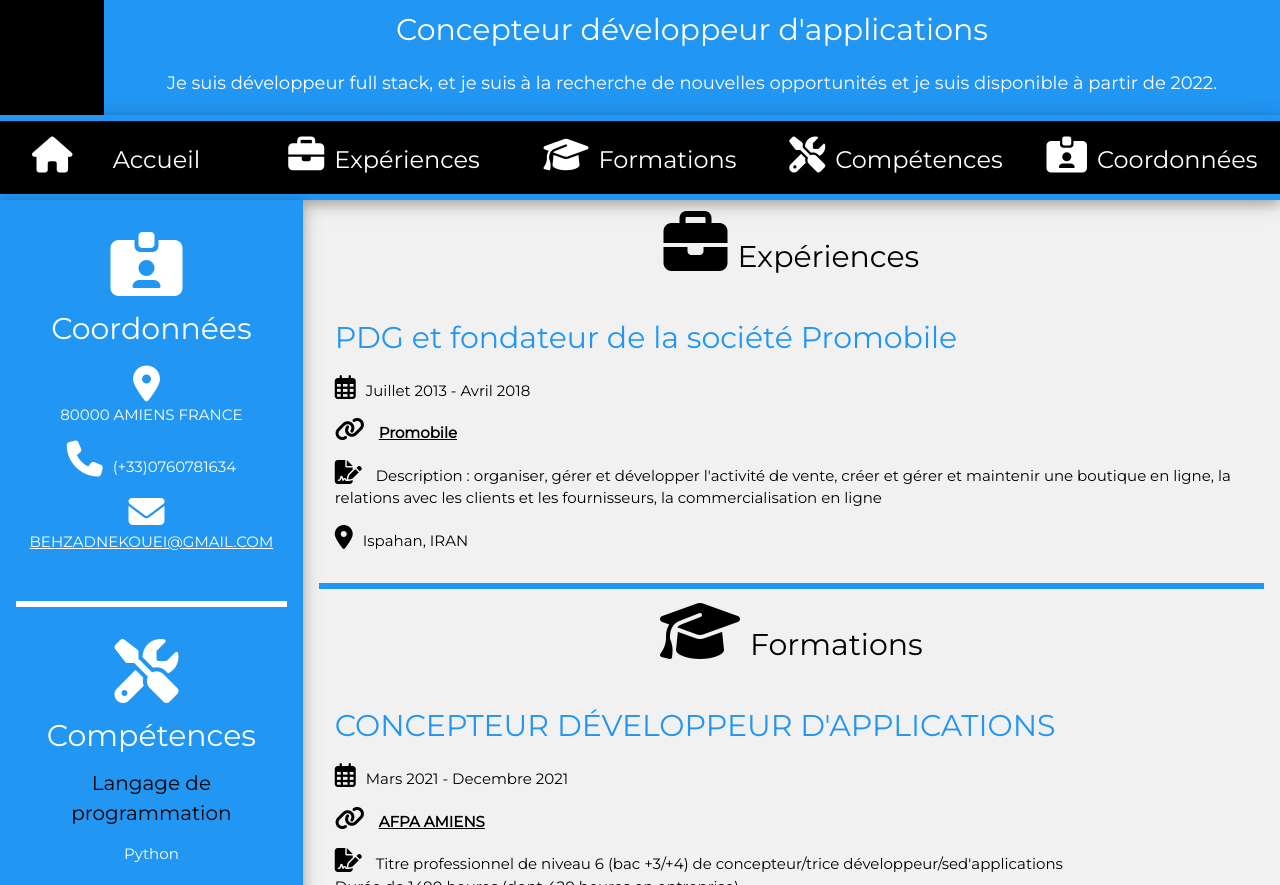
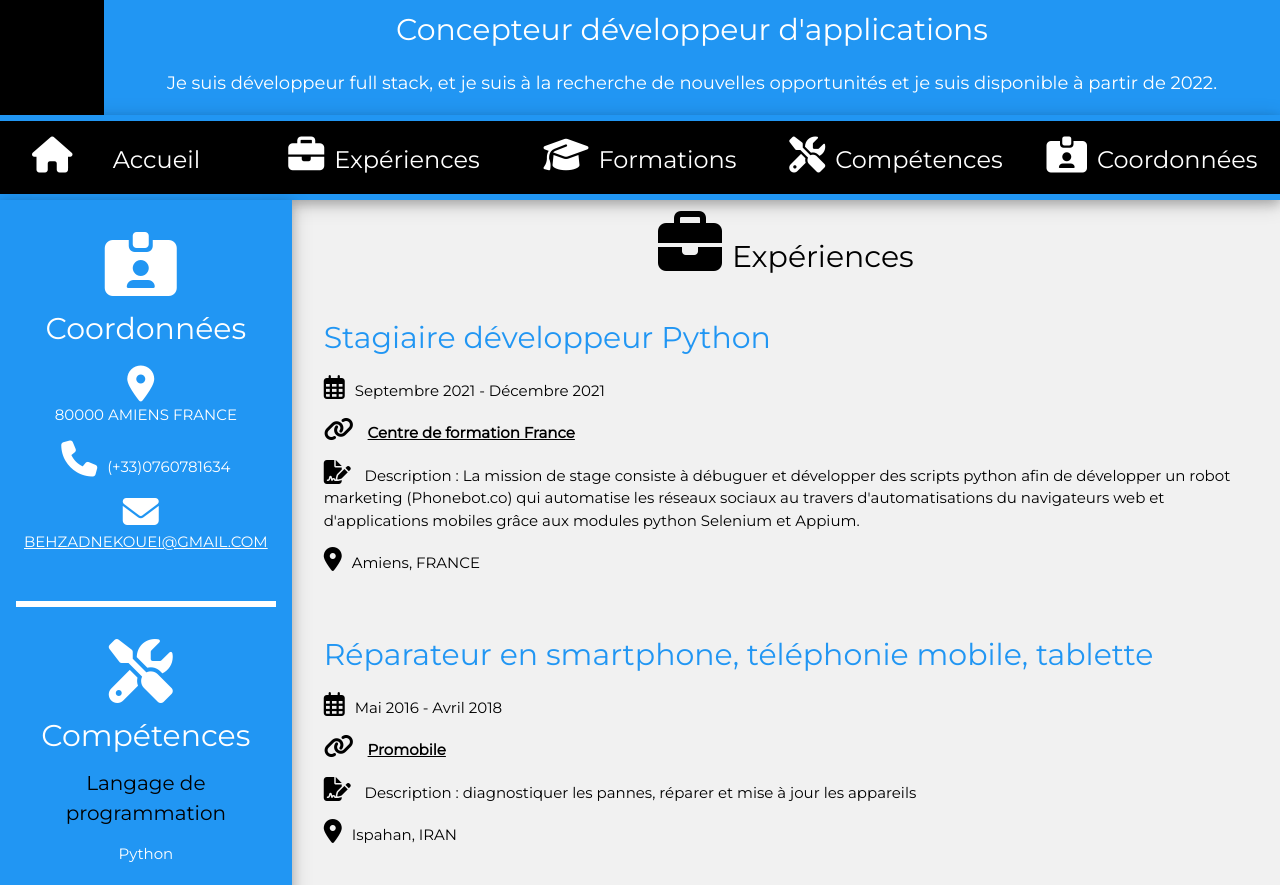
Before and after one commit to beneko/beneko.github.io, a plain HTML site: page index.html in a window 1280 px wide. Shown: the part 67-952 px from the top of the page. Drawn offline with nearby package versions, Linux system fonts and the light colour scheme.

Commit message:
update cv

```diff
--- a/index.html
+++ b/index.html
@@ -186,6 +186,8 @@
           <p>Java SE</p>
           <p>JUnit</p>
           <p>PHPUnit</p>
+          <p>Selenium</p>
+          <p>Appium</p>
 
           <h4 class="w3-text-black">API</h4>
           <p>API-Platform</p>
@@ -200,6 +202,8 @@
 
           <h4 class="w3-text-black"> SGBDR </h4>
           <p>MySQL / MariaDB</p>
+          <p>SQLite</p>
+
           <h4 class="w3-text-black">Compétences techniques</h4>
           <p>Git / GitHub / GitLab</p>
           <p>Responsive design</p>
@@ -254,14 +258,52 @@
         </div>
         <article class="w3-padding-16">
           <h2 class="w3-text-blue">
-            PDG et fondateur de la société Promobile
+            Stagiaire développeur Python
+          </h2>
+          <p>
+            <i class="w3-xlarge far fa-calendar-alt"></i>Septembre 2021 - Décembre 2021
+          </p>
+          <i class="w3-xlarge fas fa-link"></i>
+          <a href="https://centredeformationfrance.com/" title="Centre de formation France" target="_blank"
+            ><strong>Centre de formation France</strong></a>
+          <p>
+            <i class="w3-xlarge fas fa-file-signature"></i>
+            Description : La mission de stage consiste à débuguer et développer des
+            scripts python afin de développer un robot marketing
+            (Phonebot.co) qui automatise les réseaux sociaux au travers
+            d'automatisations du navigateurs web et d'applications mobiles
+            grâce aux modules python Selenium et Appium.
+          </p>
+          <p><i class="fa fa-map-marker w3-xlarge"></i>Amiens, FRANCE</p>
+        </article>
+        <article class="w3-padding-16">
+          <h2 class="w3-text-blue">
+            Réparateur en smartphone, téléphonie mobile, tablette
+          </h2>
+          <p>
+            <i class="w3-xlarge far fa-calendar-alt"></i>Mai 2016 - Avril
+            2018
+          </p>
+          <i class="w3-xlarge fas fa-link"></i>
+          <a href="https://promobile.ir/" title="promobile" target="_blank"
+            ><strong>Promobile</strong></a
+          >
+          <p>
+            <i class="w3-xlarge fas fa-file-signature"></i>
+            Description : diagnostiquer les pannes, réparer et mise à jour les appareils
+          </p>
+          <p><i class="fa fa-map-marker w3-xlarge"></i>Ispahan, IRAN</p>
+        </article>
+        <article class="w3-padding-16">
+          <h2 class="w3-text-blue">
+            Fondateur de la société Promobile
           </h2>
           <p>
             <i class="w3-xlarge far fa-calendar-alt"></i>Juillet 2013 - Avril
             2018
           </p>
           <i class="w3-xlarge fas fa-link"></i>
-          <a href="https://promobile.ir/" title="promobile"
+          <a href="https://promobile.ir/" title="promobile" target="_blank"
             ><strong>Promobile</strong></a
           >
           <p>
@@ -292,7 +334,7 @@
             <i class="w3-xlarge fas fa-link"></i>
             <a
               href="https://www.afpa.fr/formation-qualifiante/concepteur-developpeur-informatique"
-              title="AFPA AMIENS"
+              title="AFPA AMIENS" target="_blank"
               ><strong>AFPA AMIENS</strong></a
             >
             <p>
@@ -314,7 +356,7 @@
             <i class="w3-xlarge fas fa-link"></i>
             <a
               href="https://www.afpa.fr/formation-professionnalisante/techniques-de-base-du-developpement-d-applications"
-              title="AFPA AMIENS"
+              title="AFPA AMIENS" target="_blank"
               ><strong>AFPA AMIENS</strong></a
             >
             <p><i class="w3-xlarge fas fa-file-signature"></i>Formation professionnalisante<br />Durée : 8 semaines (280 h)</p>
@@ -329,7 +371,7 @@
             <i class="w3-xlarge fas fa-link"></i>
             <a
               href="https://candidat.pole-emploi.fr/formations/detail/3004128/true/true"
-              title="AIDEQ"
+              title="AIDEQ" target="_blank"
               ><strong>AIDEQ - Amiens</strong></a
             >
             <p><i class="w3-xlarge fas fa-file-signature"></i>
@@ -348,7 +390,7 @@
             <i class="w3-xlarge fas fa-link"></i>
             <a
               href="https://candidat.pole-emploi.fr/formations/detail/3004122/true/true"
-              title="AIDEQ"
+              title="AIDEQ" target="_blank"
               ><strong>AIDEQ - Amiens</strong></a
             >
             <p><i class="w3-xlarge fas fa-file-signature"></i>
@@ -366,7 +408,7 @@
             <i class="w3-xlarge fas fa-link"></i>
             <a
               href="https://fle.u-picardie.fr/"
-              title="Université de Picardie Jules Verne"
+              title="Université de Picardie Jules Verne" target="_blank"
               ><strong>Université de Picardie Jules Verne (UPJV)</strong></a
             >
             <p><i class="w3-xlarge fas fa-file-signature"></i>
@@ -385,7 +427,7 @@
               centre</p>
             <p><i class="fa fa-map-marker w3-xlarge"></i>Ispahan, IRAN</p>
           </article>
-          <!-- <article class="w3-hover-opacity w3-padding-16">
+          <article class="w3-hover-opacity w3-padding-16">
             <h2 class="w3-text-blue">NIVEAU LICENCE INFORMATIQUE</h2>
             <p><i class="w3-xlarge far fa-calendar-alt"></i>2015</p>
             <i class="w3-xlarge fas fa-link"></i>
@@ -400,7 +442,7 @@
             <strong>Université Payame Noor</strong>
             <p>Domaine de formation : PHYSIQUE <br />niveau licence/bac+3</p>
             <p><i class="fa fa-map-marker w3-xlarge"></i>Ispahan, IRAN</p>
-          </article> -->
+          </article>
           <article class="w3-hover-opacity w3-padding-16">
             <h2 class="w3-text-blue">PRÉ-UNIVERSITAIRE</h2>
             <p><i class="w3-xlarge far fa-calendar-alt"></i>2007</p>
```
